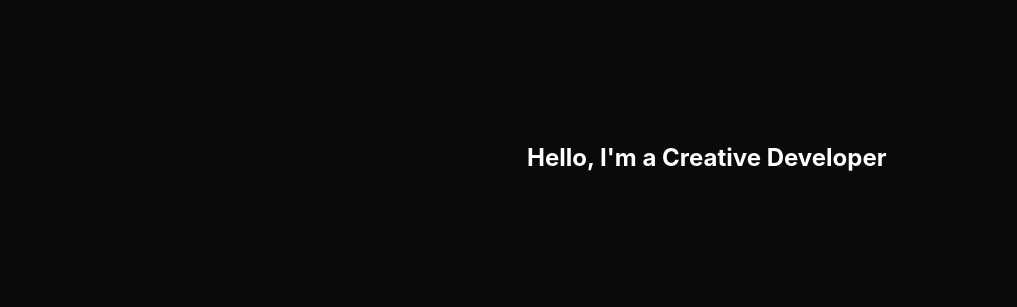
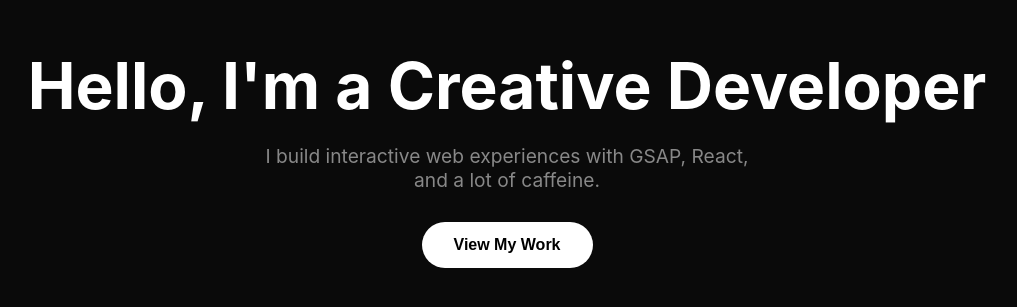
Before and after one commit to PrasiddhaKhadka/GSAP_REACT, a React (Vite) app: page / in a window 1280 px wide. Shown: the part 243-550 px from the top of the page, without its empty margins (133-1150 px from the left). Built offline with nearby package versions, Linux system fonts and the light colour scheme.

Commit message:
Basic: From, to

```diff
--- a/src/sections/Hero.jsx
+++ b/src/sections/Hero.jsx
@@ -1,29 +1,75 @@
-import { useEffect, useRef } from 'react'
+import { useRef } from 'react'
 import gsap from 'gsap'
-// import { useGSAP } from '@gsap/react';
-
+import { useGSAP } from '@gsap/react'
 
 function Hero() {
   const headingRef = useRef(null)
+  const subheadingRef = useRef(null)
+  const buttonRef = useRef(null)
 
-    useEffect(()=>{
-        gsap.to(headingRef.current, {
-            opacity: 1,
-            x:200,
-            duration: 5, // duration means how long the animation will take to complete
-            delay: 1, // delay means will start the animation after 1 second
-            ease: 'power2.out',
-        })
-    },[])
+  useGSAP(() => {
+    // gsap.from = start from these values, animate TO current state
+    gsap.from(headingRef.current, {
+      opacity: 0,
+      y: 60,
+      duration: 1,
+      ease: 'power3.out',
+      repeat: 2,
+      yoyo: true
+    })
+
+    // delay: 0.2 means this starts 0.2s AFTER the heading starts
+    gsap.from(subheadingRef.current, {
+      opacity: 0,
+      y: 40,
+      duration: 1,
+      delay: 0.2,
+      ease: 'power3.out',
+      repeat:2,
+      yoyo: true
+    })
+
+    gsap.from(buttonRef.current, {
+      opacity: 0,
+      y: 20,
+      duration: 1,
+      delay: 0.4,
+      ease: 'power3.out'
+    })
+  }, [])
 
   return (
     <section style={{
       height: '100vh',
       display: 'flex',
+      flexDirection: 'column',
       alignItems: 'center',
-      justifyContent: 'center'
+      justifyContent: 'center',
+      gap: '20px',
+      textAlign: 'center',
+      padding: '0 20px'
     }}>
-      <h1 ref={headingRef}>Hello, I'm a Creative Developer</h1>
+      <h1 ref={headingRef} style={{ fontSize: '4rem', fontWeight: '700' }}>
+        Hello, I'm a Creative Developer
+      </h1>
+
+      <p ref={subheadingRef} style={{ fontSize: '1.2rem', color: '#888', maxWidth: '500px' }}>
+        I build interactive web experiences with GSAP, React, and a lot of caffeine.
+      </p>
+
+      <button ref={buttonRef} style={{
+        marginTop: '10px',
+        padding: '14px 32px',
+        background: 'white',
+        color: 'black',
+        border: 'none',
+        borderRadius: '999px',
+        fontSize: '1rem',
+        cursor: 'pointer',
+        fontWeight: '600'
+      }}>
+        View My Work
+      </button>
     </section>
   )
 }
```
